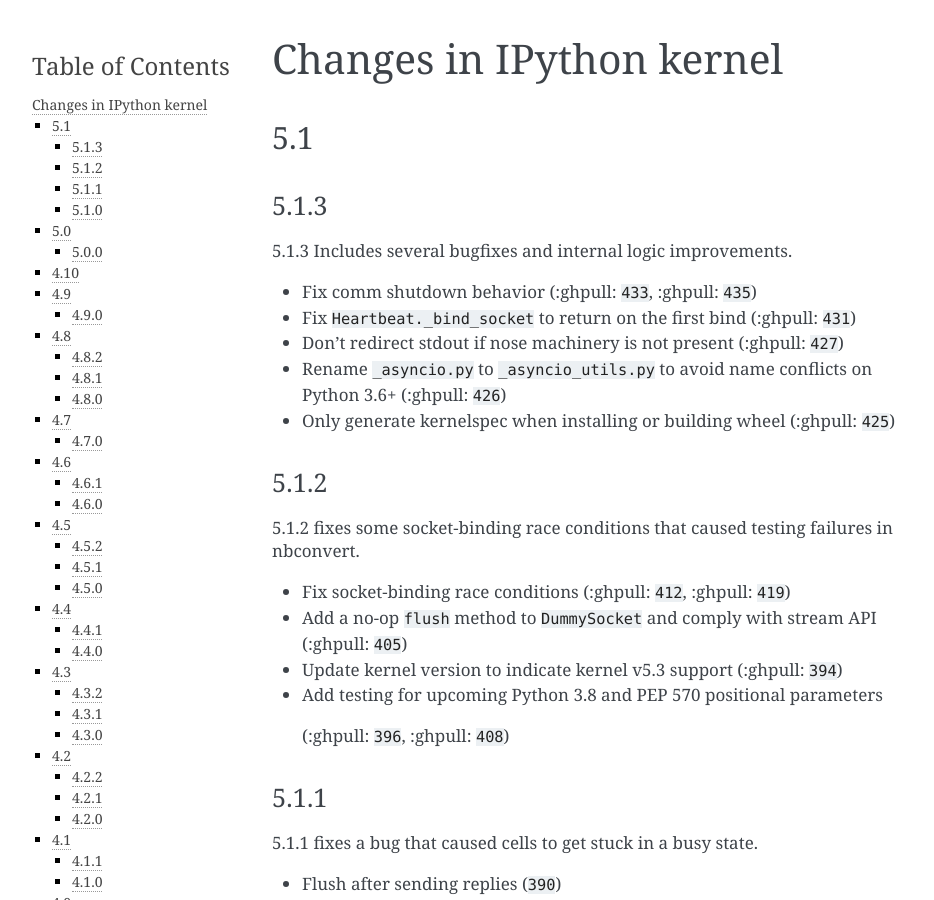
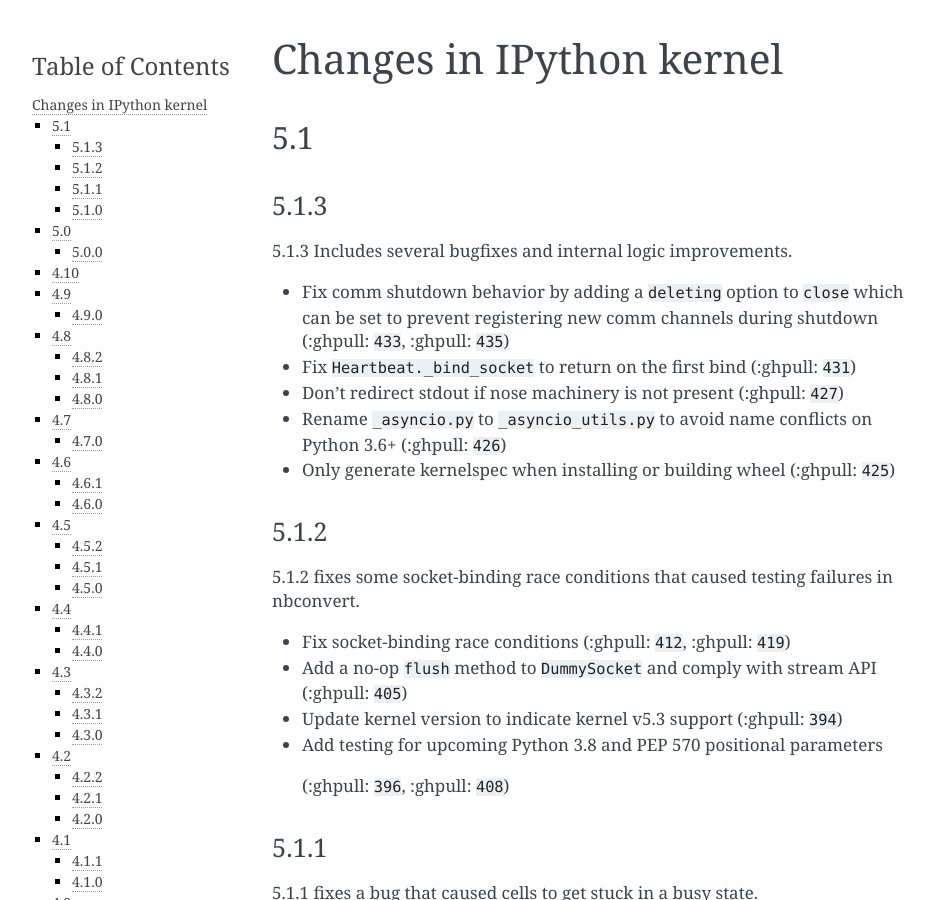
Before and after one commit to ipython/ipykernel, a Sphinx documentation site: the page built from docs/changelog.rst, in a window 1280 px wide and 900 px high. Shown: the whole window, without its empty margins (148-1082 px from the left). Built offline with Sphinx 7.4.7, drawn with Linux system fonts in a browser that asks for light colours; cross-references to code outside the pages are shown as plain code.

Commit message:
Update docs/changelog.rst
Co-Authored-By: Carol Willing <carolcode@willingconsulting.com>

```diff
--- a/docs/changelog.rst
+++ b/docs/changelog.rst
@@ -9,7 +9,7 @@
 
 5.1.3 Includes several bugfixes and internal logic improvements.
 
-- Fix comm shutdown behavior (:ghpull: `433`, :ghpull: `435`)
+- Fix comm shutdown behavior by adding a ``deleting`` option to ``close`` which can be set to prevent registering new comm channels during shutdown (:ghpull: `433`, :ghpull: `435`)
 - Fix ``Heartbeat._bind_socket`` to return on the first bind (:ghpull: `431`)
 - Don't redirect stdout if nose machinery is not present (:ghpull: `427`)
 - Rename `_asyncio.py` to `_asyncio_utils.py` to avoid name conflicts on Python 3.6+  (:ghpull: `426`)
```
